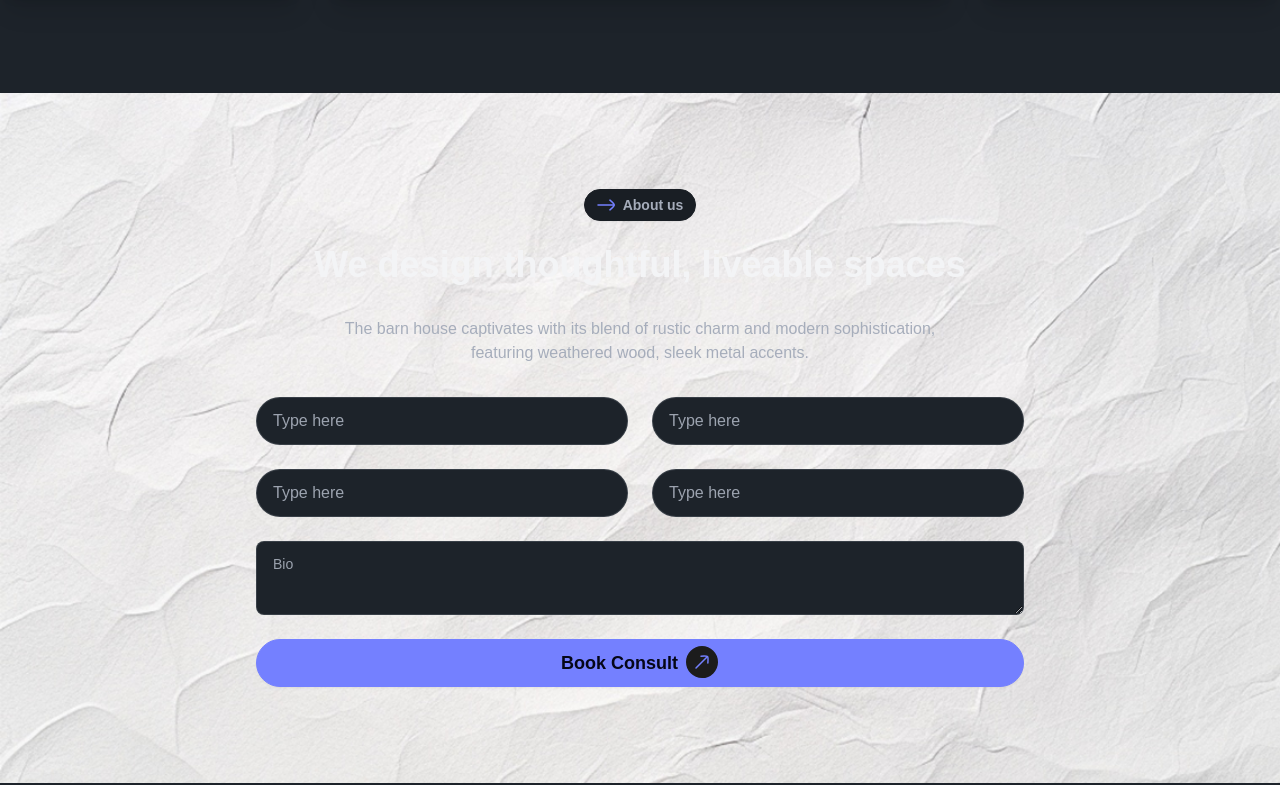
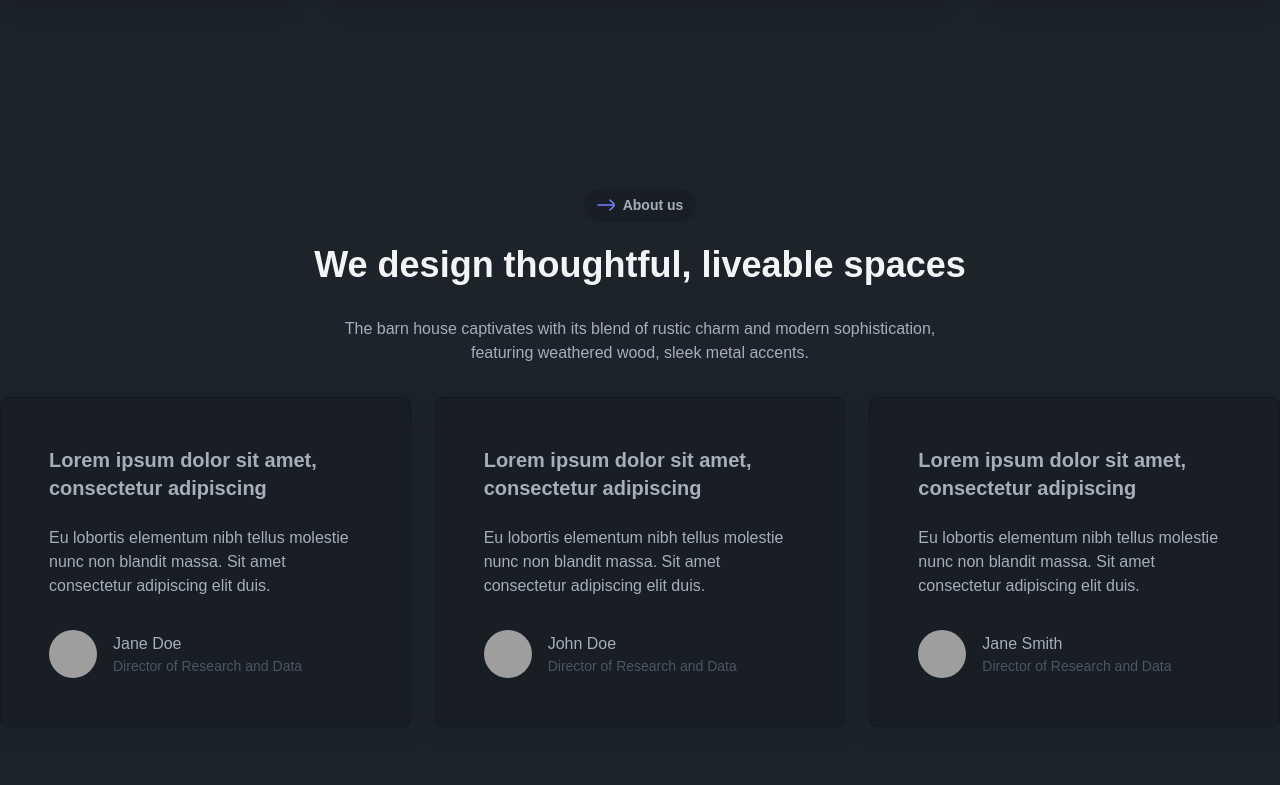
Before and after one commit to mohammadnahid7/B10A3, a plain HTML site: page index.html in a window 1280 px wide. Shown: the part 3191-3976 px from the top of the page. Drawn offline with nearby package versions, Linux system fonts and the light colour scheme; grey boxes are pictures that could not be loaded.

Commit message:
Testimonial section added

```diff
--- a/index.html
+++ b/index.html
@@ -1112,16 +1112,42 @@
 				</div>
 			</div>
 		</section>
-		<!-- <section class="py-24">
-			<div class="container mx-auto">
-				<p
-					class="uppercase tracking-wider mb-8 text-gray-600 text-center">
-					What customers are saying
+		<section class="py-24">
+			<div class="container mx-auto flex items-center flex-col">
+				<button class="btn btn-sm w-fit rounded-full mb-6">
+					<svg
+						xmlns="http://www.w3.org/2000/svg"
+						width="18"
+						height="18"
+						viewBox="0 0 18 18"
+						fill="none">
+						<path
+							d="M16.5564 9.00278H1.00002"
+							stroke="#7480ff"
+							stroke-width="1.5"
+							stroke-linecap="round" />
+						<path
+							d="M12.9279 4.14623C12.9279 4.14623 17.2472 7.79392 17.2472 9.00301C17.2472 10.212 12.9278 13.8597 12.9278 13.8597"
+							stroke="#7480ff"
+							stroke-width="1.5"
+							stroke-linecap="round"
+							stroke-linejoin="round" />
+					</svg>
+					About us
+				</button>
+				<h2
+					class="text-4xl font-bold text-gray-100 w-2/3 mb-8 text-center">
+					We design thoughtful, liveable spaces
+				</h2>
+				<p class="w-2/4 mb-8 text-center">
+					The barn house captivates with its blend of rustic charm and
+					modern sophistication, featuring weathered wood, sleek metal
+					accents.
 				</p>
 				<div class="flex flex-col md:flex-row md:-mx-3">
 					<div class="flex-1 px-3">
 						<div
-							class="p-12 rounded-lg border border-solid border-gray-200 mb-8"
+							class="card p-12 bg-base-200 rounded-lg border border-solid border-gray-900 mb-8"
 							style="box-shadow: 0 10px 28px rgba(0, 0, 0, 0.08)">
 							<p class="text-xl font-semibold">
 								Lorem ipsum dolor sit amet, consectetur
@@ -1135,7 +1161,7 @@
 							<div class="flex items-center mt-8">
 								<img
 									class="w-12 h-12 mr-4 rounded-full"
-									src="https://placeimg.com/150/150/people"
+									src="https://images.unsplash.com/photo-1511485977113-f34c92461ad9?crop=faces&amp;cs=tinysrgb&amp;fit=crop&amp;fm=jpg&amp;ixid=MnwxfDB8MXxhbGx8fHx8fHx8fHwxNjIwMTQ5ODEx&amp;ixlib=rb-1.2.1&amp;q=80&amp;w=100&amp;h=100"
 									alt="Jane Doe" />
 								<div>
 									<p>Jane Doe</p>
@@ -1148,7 +1174,7 @@
 					</div>
 					<div class="flex-1 px-3">
 						<div
-							class="p-12 rounded-lg border border-solid border-gray-200 mb-8"
+							class="card p-12 bg-base-200 rounded-lg border border-solid border-gray-900 mb-8"
 							style="box-shadow: 0 10px 28px rgba(0, 0, 0, 0.08)">
 							<p class="text-xl font-semibold">
 								Lorem ipsum dolor sit amet, consectetur
@@ -1162,7 +1188,7 @@
 							<div class="flex items-center mt-8">
 								<img
 									class="w-12 h-12 mr-4 rounded-full"
-									src="https://placeimg.com/150/150/people"
+									src="https://images.unsplash.com/photo-1463453091185-61582044d556?ixlib=rb-1.2.1&amp;ixid=MnwxMjA3fDB8MHxwaG90by1wYWdlfHx8fGVufDB8fHx8&amp;auto=format&amp;crop=faces&amp;fit=crop&amp;w=100&amp;h=100&amp;q=80"
 									alt="John Doe" />
 								<div>
 									<p>John Doe</p>
@@ -1175,7 +1201,7 @@
 					</div>
 					<div class="flex-1 px-3">
 						<div
-							class="p-12 rounded-lg border border-solid border-gray-200 mb-8"
+							class="card p-12 bg-base-200 rounded-lg border border-solid border-gray-900 mb-8"
 							style="box-shadow: 0 10px 28px rgba(0, 0, 0, 0.08)">
 							<p class="text-xl font-semibold">
 								Lorem ipsum dolor sit amet, consectetur
@@ -1189,7 +1215,7 @@
 							<div class="flex items-center mt-8">
 								<img
 									class="w-12 h-12 mr-4 rounded-full"
-									src="https://placeimg.com/150/150/people"
+									src="https://images.unsplash.com/photo-1624224971170-2f84fed5eb5e?ixlib=rb-1.2.1&amp;ixid=MnwxMjA3fDB8MHxwaG90by1wYWdlfHx8fGVufDB8fHx8&amp;auto=format&amp;fit=crop&amp;w=100&amp;h=100&amp;crop=faces&amp;q=80"
 									alt="Jane Smith" />
 								<div>
 									<p>Jane Smith</p>
@@ -1202,7 +1228,7 @@
 					</div>
 				</div>
 			</div>
-		</section> -->
+		</section>
 		<section class="py-24 bg-contact-form bg-no-repeat bg-cover bg-center">
 			<div
 				class="container mx-auto flex flex-col items-center justify-center">
```
